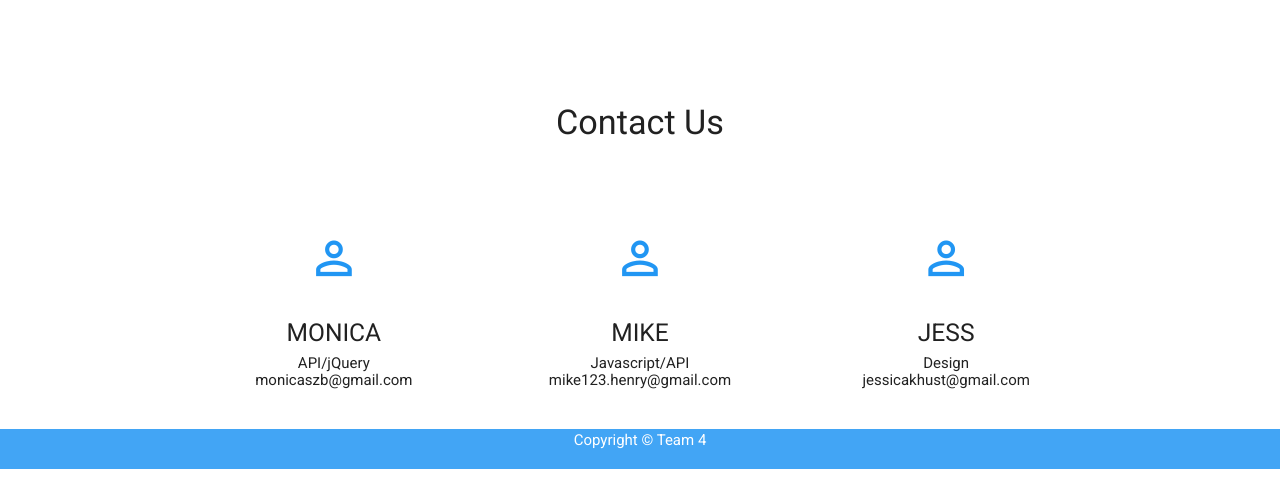
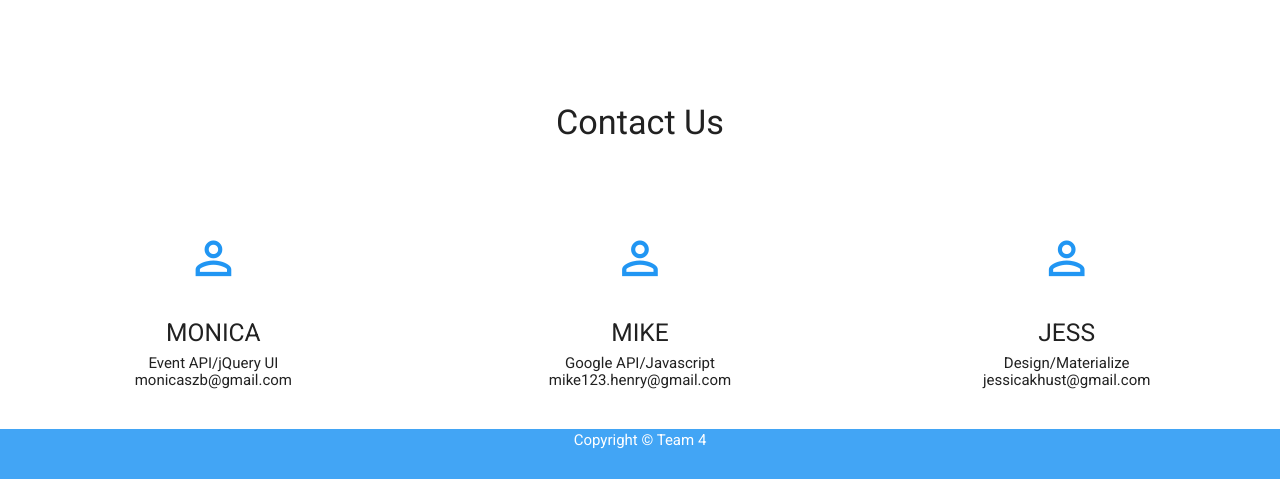
Before and after one commit to MonicaSzabo/Week8GroupProject, a PHP site: page / in a window 1280 px wide. Shown: the part 1047-1526 px from the top of the page. Run offline with PHP 8.4, Linux system fonts and the light colour scheme; some libraries are stand-ins or nearby versions.

Commit message:
Final index

```diff
--- a/assets/css/style.css
+++ b/assets/css/style.css
@@ -59,7 +59,7 @@ p {
 }
 
 #colorBox {
-  height: 280px;
+  height: 180px;
   width: 100%;
 
 }
@@ -91,7 +91,7 @@ footer.footer-copyright {
   margin: 0;
   background-color: #2196f3;
   color: #FFF;
-  height: 40px;
+  height: 50px;
 }
 
 #map {
--- a/index.html
+++ b/index.html
@@ -43,15 +43,14 @@
         <div class ="row">
           <div id = "key" class= "col s6"></div>
         </div>
+      </div>
+  </div>
 
       <div class="row">
         <div class="parallax-container valign-wrapper">
           <div id="colorBox"></div> <!-- strobelight -->
         </div>
       </div>
-    </div>
-
-
 
 
       <div class="section"> <!-- contact us and about us section -->
@@ -69,8 +68,7 @@
             <div class="icon-block">
               <h2 class="center blue-text"><i class="material-icons">perm_identity</i></h2>
               <h5 class="center">MONICA</h5>
-
-            <h6 class="light center">API/jQuery<br>monicaszb@gmail.com</h6>
+              <h6 class="light center">Event API/jQuery UI<br>monicaszb@gmail.com</h6>
             </div>
           </div>
 
@@ -78,8 +76,7 @@
             <div class="icon-block">
               <h2 class="center blue-text"><i class="material-icons">perm_identity</i></h2>
               <h5 class="center">MIKE</h5>
-
-            <h6 class="light center">Javascript/API<br>mike123.henry@gmail.com</h6>
+              <h6 class="light center">Google API/Javascript<br>mike123.henry@gmail.com</h6>
             </div>
           </div>
 
@@ -87,16 +84,12 @@
             <div class="icon-block">
               <h2 class="center blue-text"><i class="material-icons">perm_identity</i></h2>
               <h5 class="center">JESS</h5>
-
-            <h6 class="light center">Design<br>jessicakhust@gmail.com</h6>
-          </div>
-        </div>
+              <h6 class="light center">Design/Materialize<br>jessicakhust@gmail.com</h6>
             </div>
           </div>
 
         </div>
-
-
+    </div>
 
 
 
```
Also changed, not shown: assets/images/kittypic.jpg (deleted). Lines whose indentation alone changed are shown as unchanged.
